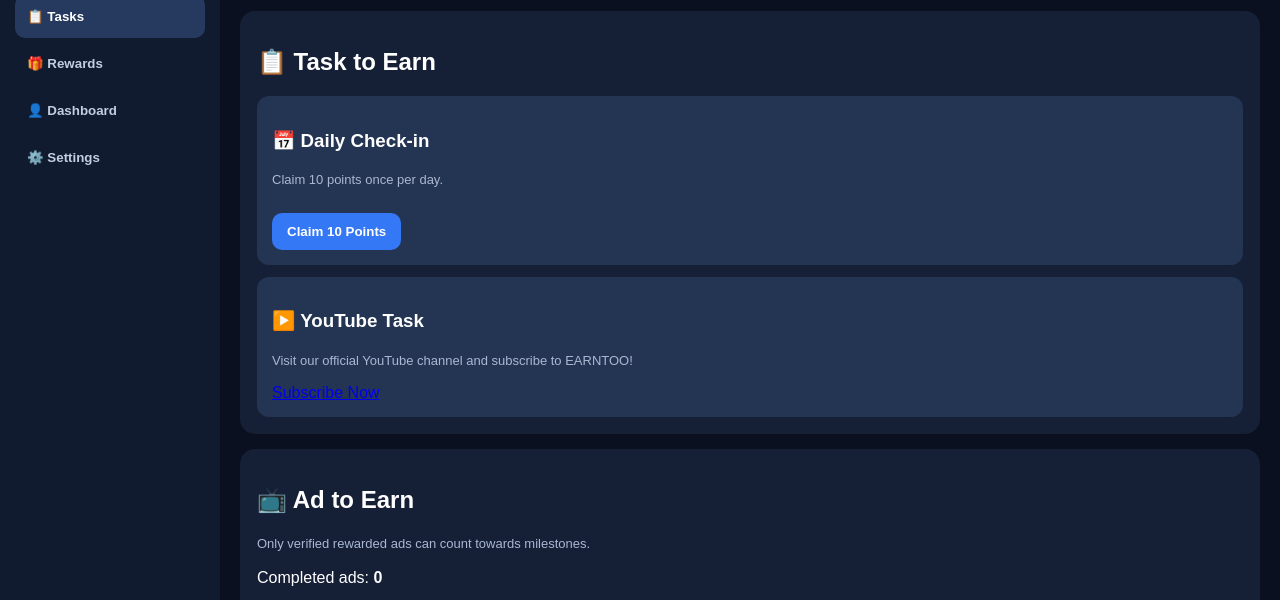
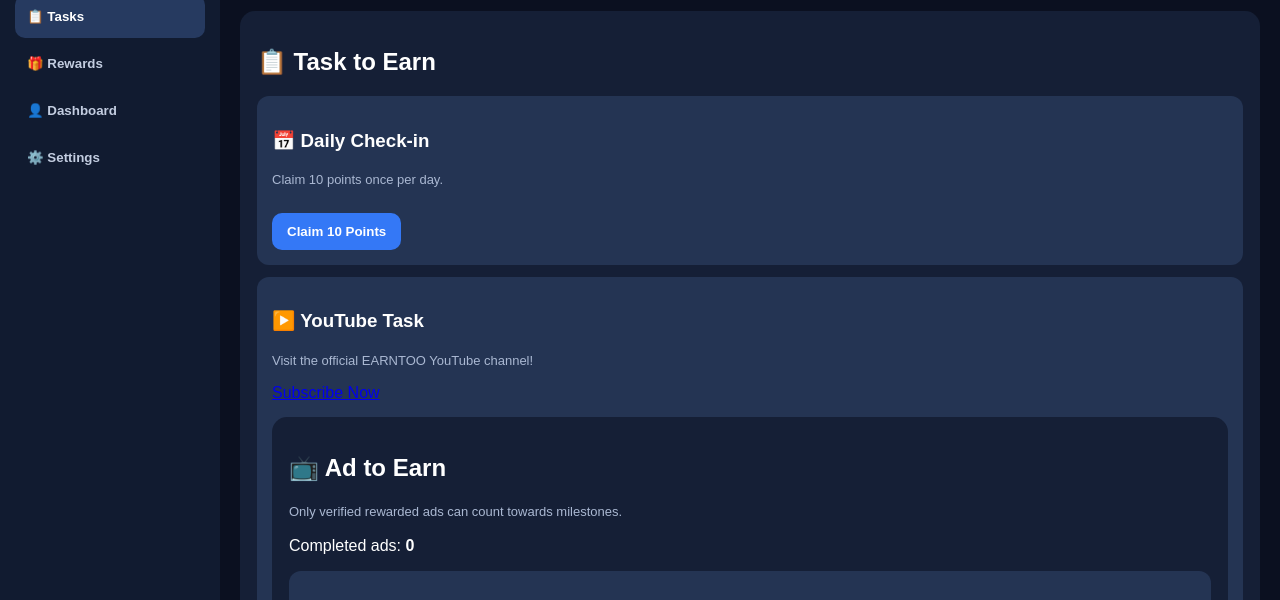
Before and after one commit to earntoo/earntoo.github.io, a plain HTML site: page index.html in a window 1280 px wide. Both pictures are taken after a click on the button "📋 Tasks". Shown: the part 137-737 px from the top of the page. Drawn offline with Linux system fonts and the light colour scheme.

Commit message:
Update index.html

```diff
--- a/index.html
+++ b/index.html
@@ -150,16 +150,14 @@ footer{text-align:center;color:#8291ad;font-size:12px;padding:20px}
   </div>
   <div class="reward" style="margin-top:12px">
 <h3>▶️ YouTube Task</h3>
-<p class="muted">Visit our official YouTube channel and subscribe to EARNTOO!</p>
+<p class="muted">Visit the official EARNTOO YouTube channel!</p>
+
 <a href="https://www.youtube.com/@earn_too?sub_confirmation=1"
    target="_blank"
    rel="noopener noreferrer"
    class="btn">
    Subscribe Now
 </a>
-</div>
-</div>
-
  <div class="panel">
   <h2>📺 Ad to Earn</h2>
   <p class="muted">Only verified rewarded ads can count towards milestones.</p>
```
